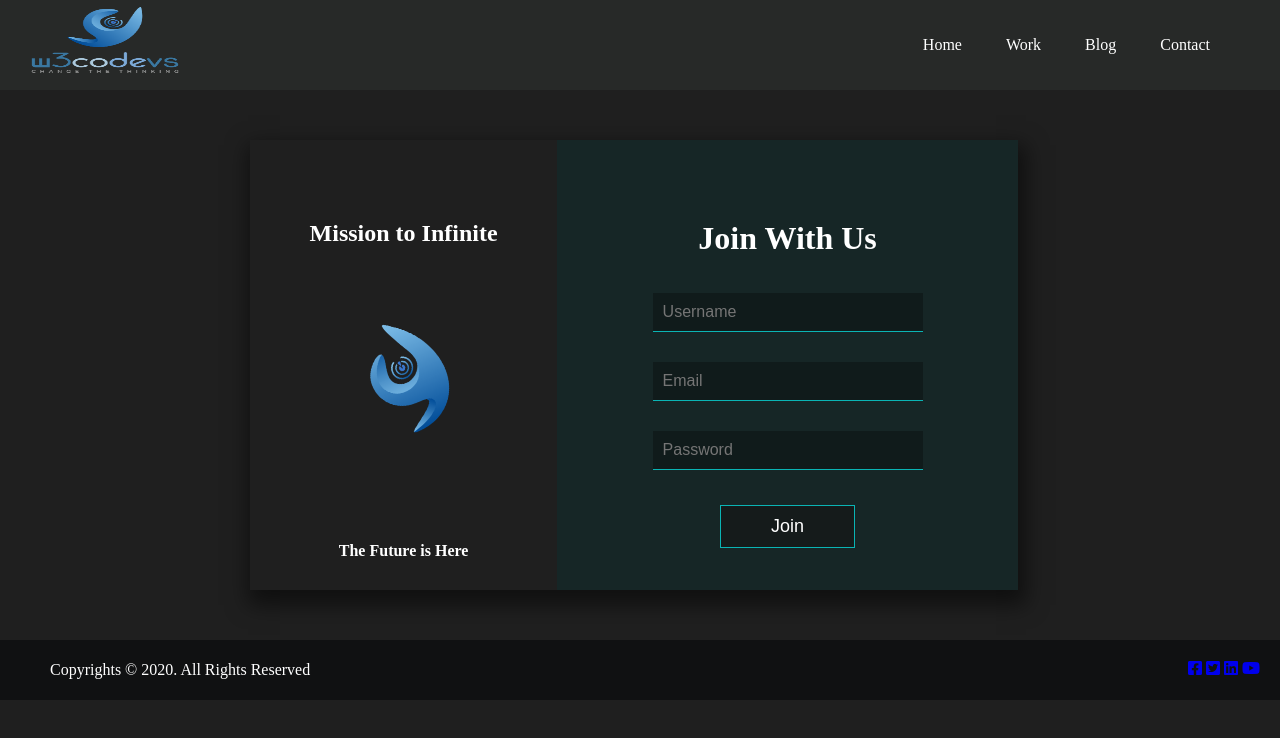
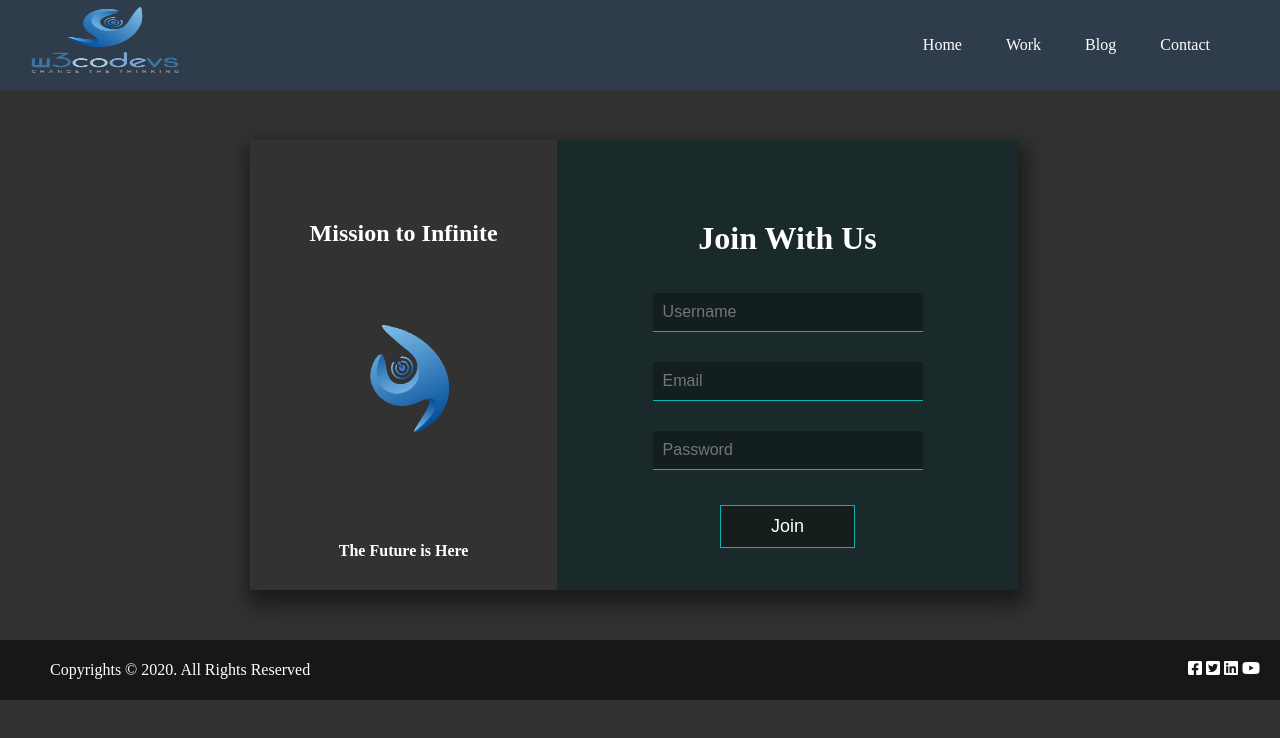
Before and after one commit to mahmudul-limu/Exam-03, a plain HTML site: page index.html in a window 1280 px wide. Drawn offline with Linux system fonts and the light colour scheme.

Commit message:
Update style.css

```diff
--- a/css/style.css
+++ b/css/style.css
@@ -1,10 +1,10 @@
 body{
     margin: 0;
     padding: 0;
-    background-color: rgb(31, 31, 31);
+    background-color: #080707d2;
 }
 nav{
-    background-color: rgba(41, 43, 42, 0.863);
+    background-color: #2F3C4C;
     display: flex;
     justify-content: space-between;
     height: 90px;
@@ -73,7 +73,7 @@ h1,h2{
 }
 @keyframes w3code{
     0%{
-
+        transform: rotate(0deg);
     }
     100%{
         transform: rotate(360deg);
@@ -129,3 +129,12 @@ h1,h2{
       margin-right: 20px;
       margin-top: 20px;
   }
+
+.fab{
+    color: white;
+    size: 20px;
+}
+.fab:hover{
+    transform: scale(1.5);
+    transition: .5s;
+}
```
